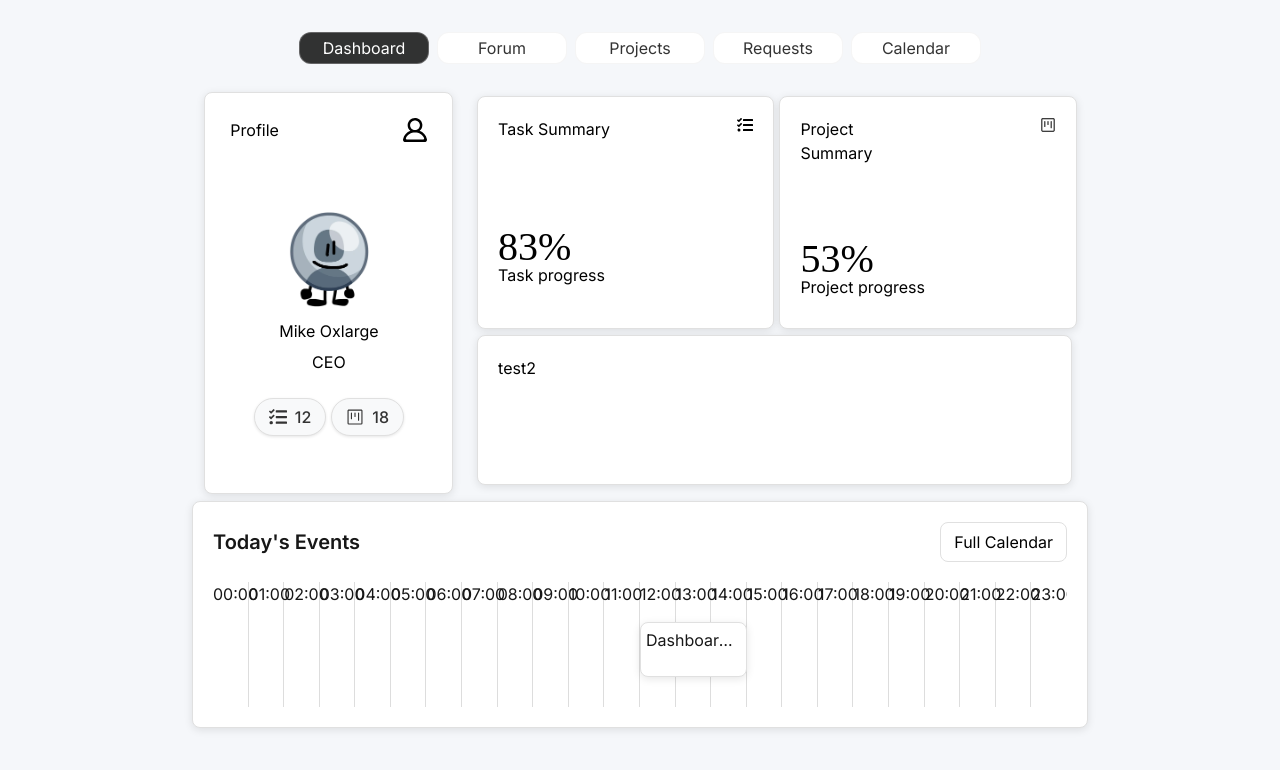
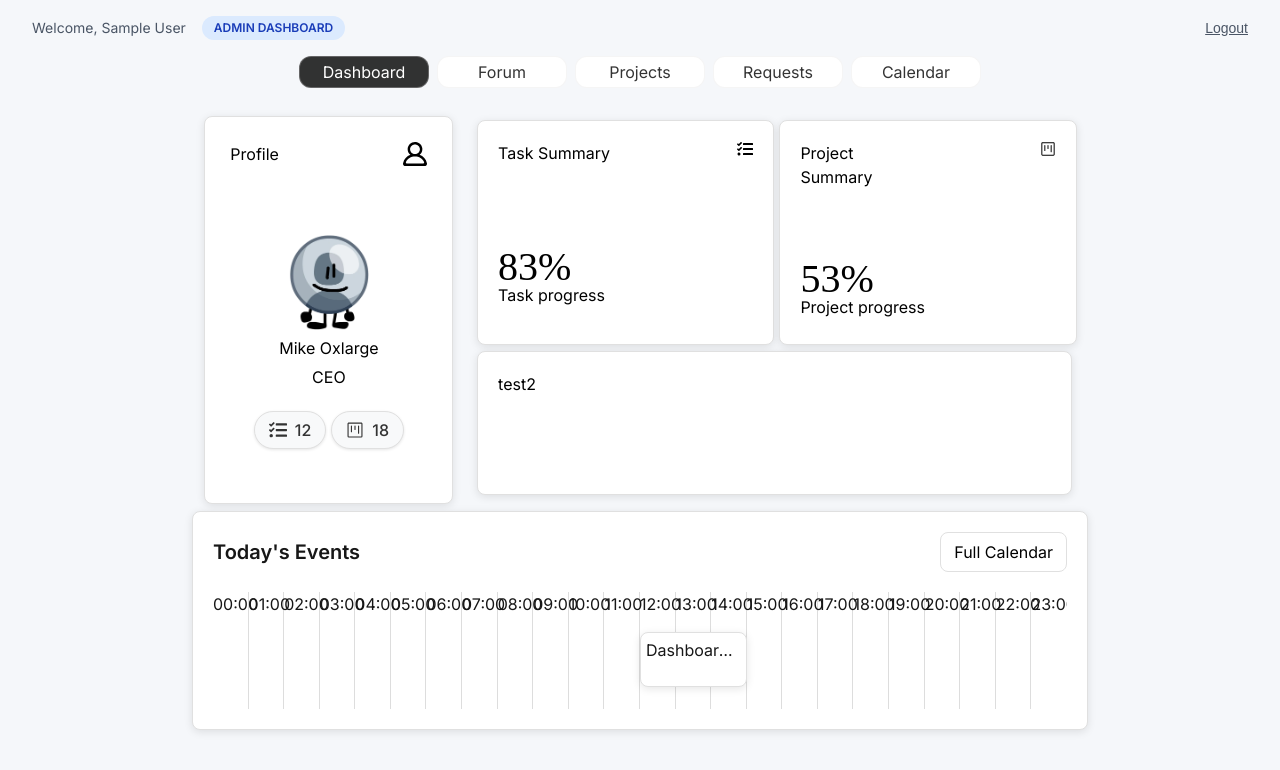
Before and after one commit to 17nbist/COB290-2025-Team-5, a Next.js app: page /dashboard in a window 1280 px wide. Shown: the top 770 px of the page. Built offline with nearby package versions, Linux system fonts and the light colour scheme; sample sign-in values are in the browser's storage.

Commit message:
updated dashboard page.js to integrate new login system gracefully

```diff
--- a/src/app/dashboard/page.js
+++ b/src/app/dashboard/page.js
@@ -1,5 +1,7 @@
 "use client";
-import { useState, useEffect, act } from "react";
+import { useState, useEffect } from "react";
+import { useAuth } from "@/lib/AuthContext";
+import { useRouter } from "next/navigation";
 import DashboardPage from "./DashboardPage";
 import ForumPage from "./forum/ForumPage";
 import RequestPage from "./request/RequestPage";
@@ -10,13 +12,22 @@ import ProjectsPage from "./projects/ProjectsPage";
 const topNavItems = ["Dashboard", "Forum", "Projects", "Requests", "Calendar"];
 
 const events = [
-  {id: 0, title: "Google Auth Meeting", from: new Date(2025, 9, 19, 8), to: new Date(2025, 9, 19, 16)},
-  {id: 1, title: "Other Meeting", from: new Date(2025, 9, 19, 12), to: new Date(2025, 9, 19, 15)},
-  {id: 2, title: "Dashboard Meeting", from: new Date(2025, 9, 20, 12), to: new Date(2025, 9, 20, 15)},
+  { id: 0, title: "Google Auth Meeting", from: new Date(2025, 9, 19, 8), to: new Date(2025, 9, 19, 16) },
+  { id: 1, title: "Other Meeting", from: new Date(2025, 9, 19, 12), to: new Date(2025, 9, 19, 15) },
+  { id: 2, title: "Dashboard Meeting", from: new Date(2025, 9, 20, 12), to: new Date(2025, 9, 20, 15) },
 ];
 
 export default function Home() {
   const [activeTab, setActiveTab] = useState("Dashboard");
+  const { user, loading, logout } = useAuth();
+  const router = useRouter();
+
+  // Redirect to login if not authenticated
+  useEffect(() => {
+    if (!loading && !user) {
+      router.push('/login');
+    }
+  }, [user, loading, router]);
 
   useEffect(() => {
     const handleHashChange = () => {
@@ -37,10 +48,33 @@ export default function Home() {
     window.location.hash = tab.toLowerCase();
   };
 
+  if (loading || !user) {
+    return <div className="flex items-center justify-center min-h-screen">Loading...</div>;
+  }
+
   return (
     <div className="flex flex-col w-screen h-screen bg-[#f5f7fa]">
+      {/* Header with role indicator and logout */}
+      <div className="flex justify-between items-center px-8 pt-4">
+        <div className="flex items-center gap-4">
+          <span className="text-sm text-gray-600">Welcome, {user.name}</span>
+          <span className={`px-3 py-1 rounded-full text-xs font-semibold ${user.role === 'manager'
+              ? 'bg-purple-100 text-purple-800'
+              : 'bg-blue-100 text-blue-800'
+            }`}>
+            {user.role.toUpperCase()} DASHBOARD
+          </span>
+        </div>
+        <button
+          onClick={logout}
+          className="text-sm text-gray-600 hover:text-gray-900 underline"
+        >
+          Logout
+        </button>
+      </div>
+
       {/* Main Navigation */}
-      <div className="pt-8 pb-4 flex justify-center">
+      <div className="pt-4 pb-4 flex justify-center">
         <NavBar
           activeTab={activeTab}
           items={topNavItems}
@@ -52,10 +86,10 @@ export default function Home() {
 
       {/* Main Content Area */}
       <main className="flex-grow flex justify-center">
-        {activeTab === "Dashboard" && <DashboardPage events={events}/>}
+        {activeTab === "Dashboard" && <DashboardPage events={events} />}
         {activeTab === "Forum" && <ForumPage />}
         {activeTab === "Requests" && <RequestPage />}
-        {activeTab === "Calendar" && <CalendarPage events={events}/>}
+        {activeTab === "Calendar" && <CalendarPage events={events} />}
         {activeTab === "Projects" && <ProjectsPage />}
       </main>
     </div>
```
